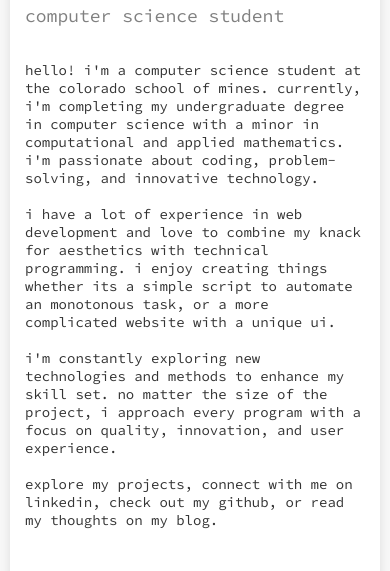
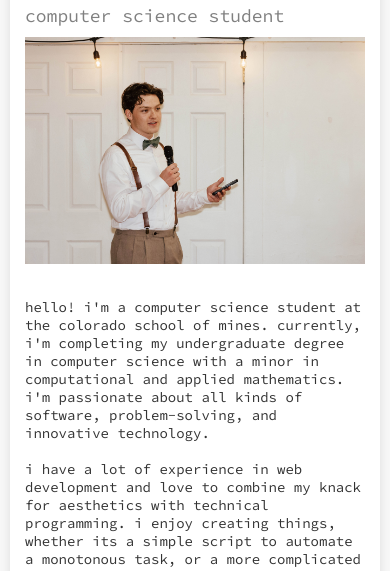
Before and after one commit to bancell04/bancell.dev, a plain HTML site: page index.html in a window 390 px wide. Shown: the part 99-670 px from the top of the page. Drawn offline with Linux system fonts and the light colour scheme.

Commit message:
fixed mobile headshot, removed blog

```diff
--- a/index.html
+++ b/index.html
@@ -30,20 +30,20 @@
 
                     <br>
                     <p class="description">
-                        hello! i'm a computer science student at the colorado school of mines. currently, i'm completing my undergraduate degree in computer science with a minor in computational and applied mathematics. i'm passionate about coding, problem-solving, and innovative technology.
+                        hello! i'm a computer science student at the colorado school of mines. currently, i'm completing my undergraduate degree in computer science with a minor in computational and applied mathematics. i'm passionate about all kinds of software, problem-solving, and innovative technology.
                         <br><br>
-                        i have a lot of experience in web development and love to combine my knack for aesthetics with technical programming. i enjoy creating things whether its a simple script to automate an monotonous task, or a more complicated website with a unique ui.
+                        i have a lot of experience in web development and love to combine my knack for aesthetics with technical programming. i enjoy creating things, whether its a simple script to automate a monotonous task, or a more complicated website with a unique ui.
                         <br><br>
                         i'm constantly exploring new technologies and methods to enhance my skill set. no matter the size of the project, i approach every program with a focus on quality, innovation, and user experience.
                         <br><br>
-                        explore my projects, connect with me on linkedin, check out my github, or read my thoughts on my blog.
+                        explore my projects, connect with me on linkedin, or check out my github. <!-- or read my thoughts on my blog. -->
                     </p>
                     <br><br>
                     <div class="links">
                         <a href="/">home</a>&nbsp;&nbsp;&nbsp;&nbsp;
                         <a href="work/index.html">work</a>&nbsp;&nbsp;&nbsp;&nbsp;
                         <a href="projects/index.html">projects</a>&nbsp;&nbsp;&nbsp;&nbsp;
-                        <a href="blog/index.html">blog</a>&nbsp;&nbsp;&nbsp;&nbsp;
+                        <!-- <a href="blog/index.html">blog</a>&nbsp;&nbsp;&nbsp;&nbsp; -->
                         <a id="no-underline" href="https://www.linkedin.com/in/brady-ancell/" target="_blank">
                             <img src="static/images/linkedin-logo.png" alt="linkedin logo">
                         </a>&nbsp;&nbsp;&nbsp;&nbsp;
--- a/static/scripts/script.js
+++ b/static/scripts/script.js
@@ -45,16 +45,33 @@ function checkDarkModePreference() {
     }
 }
 
+function checkMobile() {
+    if (window.location.pathname === '/' || window.location.pathname === '/index.html') {
+        const mobileHeadshot = document.getElementById("mobile-headshot");
+        const headshot = document.getElementById("headshot");
+        if (window.innerWidth <= 600) {
+            console.log("mobile!");
+            mobileHeadshot.style.display = "block";
+            headshot.style.display = "none";
+        } else {
+            console.log("not mobile!");
+            mobileHeadshot.style.display = "none";
+            headshot.style.display = "block";
+        }
+    } else {
+        return;
+    }
+}
 
 document.addEventListener('DOMContentLoaded', () => {
     toggleCursor();
     checkDarkModePreference();
     updateDarkModeElements();
+    checkMobile();
 });
+
+window.addEventListener('resize', () => {
+    checkMobile();
+});
+
 const body = document.body;
-
-// function mobileHeadshot() {
-//     if (window.)
-// }
-
-// mobileHeadshot()
--- a/static/styles/style.css
+++ b/static/styles/style.css
@@ -499,4 +499,8 @@ body.dark-mode .landing {
         width: 50%;
     }
 
+    #mobile-headshot {
+        padding-top: 10px;
+    }
+
 }
```
Also changed, not shown: blog/index.html (+1 -1 lines), projects/index.html (+1 -1 lines), work/index.html (+1 -1 lines), 2 other files.
